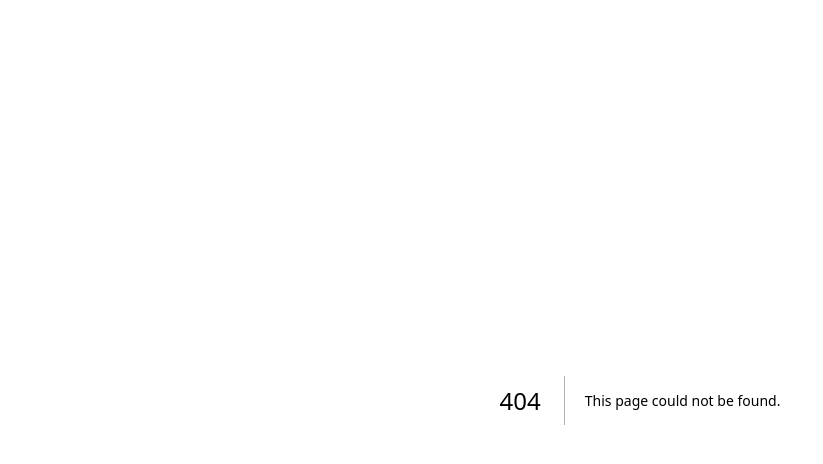
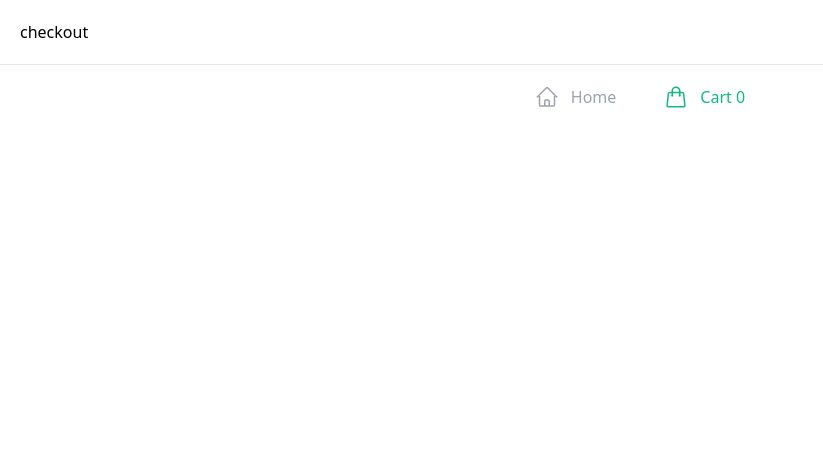
Before and after one commit to Mufeedmk4/ECommerce, a Next.js app in the folder keyboard-store/: page /checkout in a window 1280 px wide. Before the commit this address had no page. Shown: the top 464 px of the page, without its empty margins (0-823 px from the left). Built offline with nearby package versions, Linux system fonts and the light colour scheme.

Commit message:
created footer functionality

```diff
--- /dev/null
+++ b/keyboard-store/components/Footer.js
@@ -0,0 +1,26 @@
+import Link from "next/link";
+import { useRouter } from "next/router";
+import { ProductsContext } from "./ProductsContext";
+import { useContext } from "react";
+
+export default function Footer() {
+    const router = useRouter();
+    const path = router.pathname;
+    const {selectedProducts} = useContext(ProductsContext)
+    return (
+    <footer className="sticky bottom-0 bg-white p-5 w-full flex border-t border-gray-200 justify-center space-x-12">
+        <Link href={'/'} className={(path === '/' ? 'flex justify-center text-center space-x-3 text-emerald-500' : 'flex justify-center text-center space-x-3 text-gray-400')+""}>
+                <svg xmlns="http://www.w3.org/2000/svg" fill="none" viewBox="0 0 24 24" strokeWidth={1.5} stroke="currentColor" className="w-6 h-6">
+                    <path strokeLinecap="round" strokeLinejoin="round" d="M2.25 12l8.954-8.955c.44-.439 1.152-.439 1.591 0L21.75 12M4.5 9.75v10.125c0 .621.504 1.125 1.125 1.125H9.75v-4.875c0-.621.504-1.125 1.125-1.125h2.25c.621 0 1.125.504 1.125 1.125V21h4.125c.621 0 1.125-.504 1.125-1.125V9.75M8.25 21h8.25" />
+                </svg>
+                <span>Home</span>
+        </Link>
+        <Link href={'/checkout'} className={(path === '/checkout' ? 'flex justify-center text-center space-x-3 text-emerald-500' : 'flex justify-center text-center space-x-3 text-gray-400') + ""}>
+            <svg xmlns="http://www.w3.org/2000/svg" fill="none" viewBox="0 0 24 24" strokeWidth={1.5} stroke="currentColor" className="w-6 h-6">
+                <path strokeLinecap="round" strokeLinejoin="round" d="M15.75 10.5V6a3.75 3.75 0 10-7.5 0v4.5m11.356-1.993l1.263 12c.07.665-.45 1.243-1.119 1.243H4.25a1.125 1.125 0 01-1.12-1.243l1.264-12A1.125 1.125 0 015.513 7.5h12.974c.576 0 1.059.435 1.119 1.007zM8.625 10.5a.375.375 0 11-.75 0 .375.375 0 01.75 0zm7.5 0a.375.375 0 11-.75 0 .375.375 0 01.75 0z" />
+            </svg>
+            <span>Cart {selectedProducts.length}</span>
+        </Link>
+    </footer>
+    );
+}
--- /dev/null
+++ b/keyboard-store/components/Layout.js
@@ -0,0 +1,13 @@
+import Footer from "./Footer";
+
+export default function Layout({children}){
+    return(
+        <div>
+            <div className="p-5" >
+                {children}
+            </div>
+            <Footer />
+        </div>
+
+    )
+}
--- a/keyboard-store/components/Product.js
+++ b/keyboard-store/components/Product.js
@@ -1,4 +1,11 @@
-export default function Product({name, price, description, picture}) {
+import { useContext } from "react"
+import { ProductsContext } from "./ProductsContext"
+
+export default function Product({_id, name, price, description, picture}) {
+    const {setSelectedProducts} =useContext(ProductsContext);
+    function addProduct() {
+        setSelectedProducts(prev => [...prev,_id])
+    }
     return (
         <div className="w-64">
             <div className="bg-blue-100 p-5 rounded-xl">
@@ -10,7 +17,7 @@
             <p className="text-sm mt-1 leading-4">{description}</p>
             <div className="flex mt-1">
               <div className="text-2xl font-bold grow">${price}</div>
-              <button className="bg-emerald-400 text-white py-1 px-3 rounded-xl">+</button>
+              <button onClick={addProduct} className="bg-emerald-400 text-white py-1nb px-3 rounded-xl">+</button>
             </div>
           </div>
     )
--- /dev/null
+++ b/keyboard-store/components/ProductsContext.js
@@ -0,0 +1,11 @@
+import { createContext, useState } from "react"
+
+export const ProductsContext = createContext({})
+
+export function ProductsContextProvider({children}) {
+    const [selectedProducts, setSelectedProducts] = useState([]);
+    return (
+        <ProductsContext.Provider value={{selectedProducts, setSelectedProducts}}>{children}</ProductsContext.Provider>
+    );
+
+}
--- a/keyboard-store/pages/_app.js
+++ b/keyboard-store/pages/_app.js
@@ -1,5 +1,11 @@
+import { ProductsContextProvider } from '@/components/ProductsContext'
 import '@/styles/globals.css'
 
 export default function App({ Component, pageProps }) {
-  return <Component {...pageProps} />
+  return (
+    <ProductsContextProvider>
+      <Component {...pageProps} />
+    </ProductsContextProvider>
+  );
+
 }
--- /dev/null
+++ b/keyboard-store/pages/checkout.js
@@ -0,0 +1,9 @@
+import Layout from "@/components/Layout";
+
+export default function Checkout() {
+    return (
+        <Layout>
+            checkout
+        </Layout>
+    );
+}
--- a/keyboard-store/pages/index.js
+++ b/keyboard-store/pages/index.js
@@ -2,6 +2,8 @@
 import { initMongoose } from "@/lib/mongoose";
 import {useEffect, useState} from "react";
 import { findAllProducts } from "./api/products";
+import Footer from "@/components/Footer";
+import Layout from "@/components/Layout";
 
 
 
@@ -18,7 +20,7 @@
 
   console.log(categoriesNames)
   return (
-    <div className="p-5">
+    <Layout>
       <input value={phrase} onChange={e => setPhrase(e.target.value)} type="text" placeholder="Search for products..." className="bg-gray-100 1-full py-2 px-4 rounded-xl"></input>
       <div>
         {categoriesNames.map(categoryName => (
@@ -39,7 +41,10 @@
           </div>
         ))}
       </div>
-    </div>
+
+
+
+    </Layout>
   )
 }
 
```
